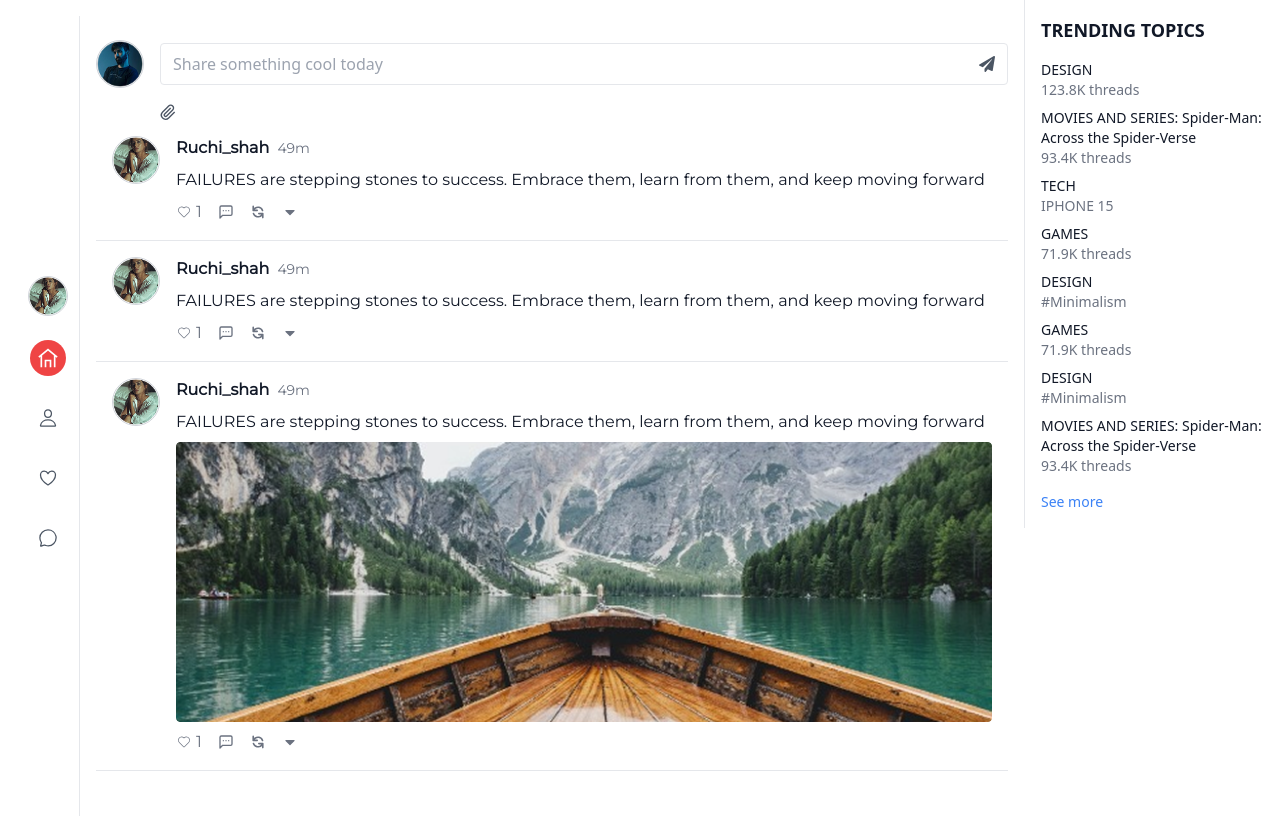
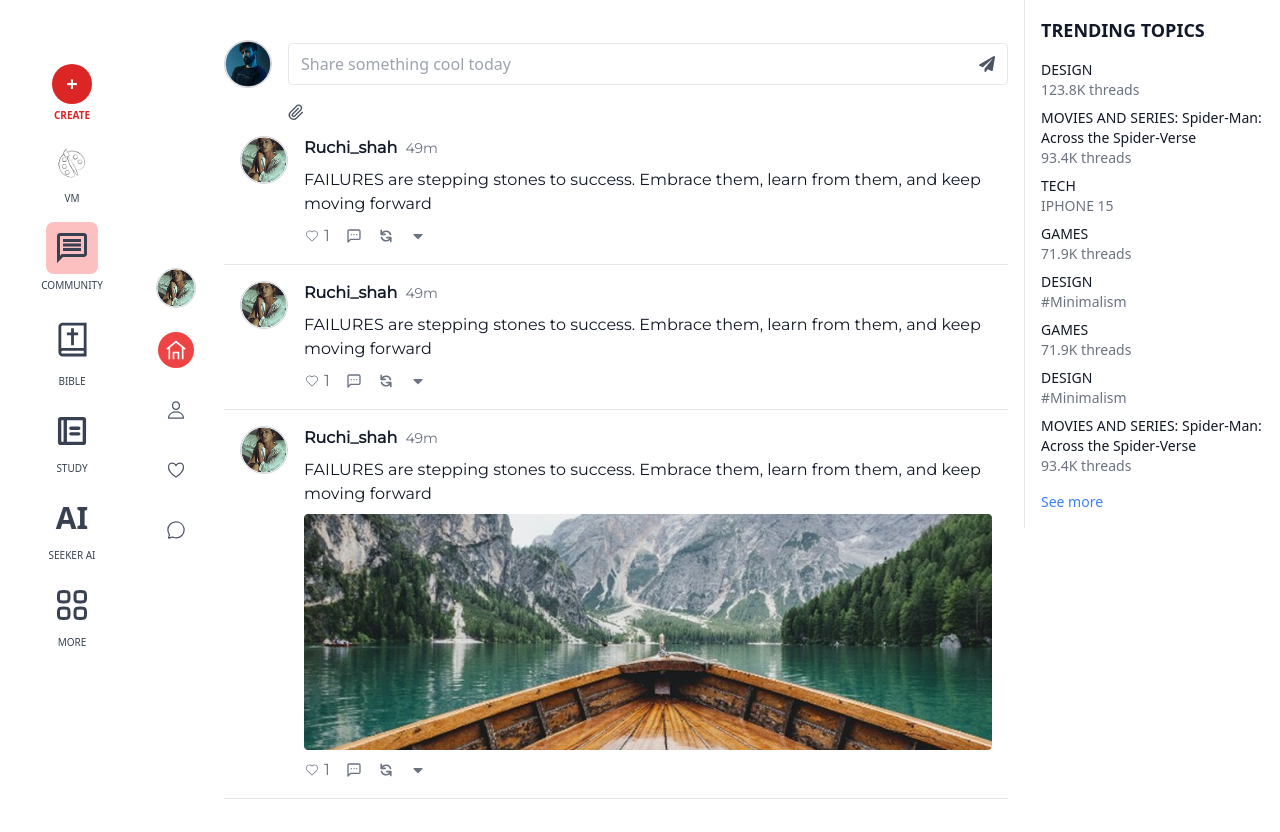
Before and after one commit to AwaisKhan10/SeekFully_website, a React (Vite) app: page /Comunity in a window 1280 px wide. Built offline with nearby package versions, Linux system fonts and the light colour scheme.

Commit message:
new changes

```diff
--- a/src/Component/Follow_requests.jsx
+++ b/src/Component/Follow_requests.jsx
@@ -22,6 +22,7 @@ import {
 } from "react-icons/md";
 import profile from "../assets/profile1.png";
 import Sidebar from "./SideBar";
+import Sidebar_small from "./Sidbar_small";
 
 const users = [
   {
@@ -72,11 +73,14 @@ const users = [
 
 function Follow_requests() {
   return (
-    <div className="flex w-full font-montserrat bg-white dark:bg-gray-900 transition-colors duration-300">
-      {/* Sidebar on the left with fixed width */}
+    <>
+      <div className="flex">
         <div className="w-64 bg-white dark:bg-gray-800">
           <Sidebar />
         </div>
+
+        <div className="flex w-full font-montserrat bg-white dark:bg-gray-900 transition-colors duration-300">
+          {/* Sidebar on the left with fixed width */}
 
           {/* Main content */}
           <main className="flex-1 p-4 text-gray-900 dark:text-gray-100 transition-colors duration-300">
@@ -140,6 +144,8 @@ function Follow_requests() {
             </div>
           </main>
         </div>
+      </div>
+    </>
   );
 }
 
--- /dev/null
+++ b/src/Component/Sidbar_small.jsx
@@ -0,0 +1,93 @@
+import React, { useState } from "react";
+import { GrHome } from "react-icons/gr";
+import {
+  IoPersonOutline,
+  IoHeartOutline,
+  IoChatbubbleOutline,
+} from "react-icons/io5";
+import profile from "../assets/profile.png";
+import { Link } from "react-router-dom";
+
+function Sidebar_small() {
+  // State to track the active icon
+  const [activeIcon, setActiveIcon] = useState("home"); // Default to "home" as active
+
+  // Function to handle icon clicks and update the active state
+  const handleIconClick = (iconName) => {
+    console.log(`Icon clicked: ${iconName}, setting activeIcon to ${iconName}`); // Debugging log
+    setActiveIcon(iconName);
+  };
+
+  return (
+    <div className="w-16 bg-white dark:bg-gray-800 flex flex-col items-center justify-center min-h-screen">
+      {/* Profile Image with Link */}
+      <Link to="/editprofile">
+        <img
+          src={profile}
+          alt="Profile"
+          className="w-10 h-10 rounded-full border border-gray-300 dark:border-gray-600 mb-6"
+        />
+      </Link>
+
+      <div className="flex flex-col gap-6">
+        {/* Home Icon */}
+        <div
+          className={`p-2 rounded-full cursor-pointer ${
+            activeIcon === "home"
+              ? "bg-red-500 text-white"
+              : "text-gray-600 dark:text-gray-400 hover:bg-gray-200 dark:hover:bg-gray-700"
+          }`}
+          onClick={() => handleIconClick("home")}
+        >
+          <Link to="/comunity" onClick={() => setIsOpen(false)}>
+            <GrHome size={20} />
+          </Link>
+        </div>
+
+        {/* Person Icon */}
+        <div
+          className={`p-2 rounded-full cursor-pointer ${
+            activeIcon === "person"
+              ? "bg-red-500 text-white"
+              : "text-gray-600 dark:text-gray-400 hover:bg-gray-200 dark:hover:bg-gray-700"
+          }`}
+          onClick={() => handleIconClick("person")}
+        >
+          <Link to="/follow_requests" onClick={() => setIsOpen(false)}>
+            <IoPersonOutline size={20} />
+          </Link>
+        </div>
+
+        {/* Heart Icon */}
+        <div
+          className={`p-2 rounded-full cursor-pointer ${
+            activeIcon === "heart"
+              ? "bg-red-500 text-white"
+              : "text-gray-600 dark:text-gray-400 hover:bg-gray-200 dark:hover:bg-gray-700"
+          }`}
+          onClick={() => handleIconClick("heart")}
+        >
+          <Link to="/likes" onClick={() => setIsOpen(false)}>
+            <IoHeartOutline size={20} />
+          </Link>
+        </div>
+
+        {/* Chat Icon */}
+        <div
+          className={`p-2 rounded-full cursor-pointer ${
+            activeIcon === "chat"
+              ? "bg-red-500 text-white"
+              : "text-gray-600 dark:text-gray-400 hover:bg-gray-200 dark:hover:bg-gray-700"
+          }`}
+          onClick={() => handleIconClick("chat")}
+        >
+          <Link to="/chat">
+            <IoChatbubbleOutline size={20} />
+          </Link>
+        </div>
+      </div>
+    </div>
+  );
+}
+
+export default Sidebar_small;
--- a/src/Component/SideBar.jsx
+++ b/src/Component/SideBar.jsx
@@ -38,7 +38,7 @@ const Sidebar = () => {
           ${isOpen ? "translate-x-0" : "-translate-x-full"} md:translate-x-0
           transition-transform duration-300 ease-in-out
           w-20 sm:w-24 md:w-28 lg:w-36
-          h-screen fixed top-0 left-0 z-40
+          h-screen
           flex flex-col items-center py-16 overflow-y-auto scrollbar-hide
 
         `}
--- a/src/pages/Ai.jsx
+++ b/src/pages/Ai.jsx
@@ -8,8 +8,11 @@ function Ai() {
 
   return (
     <>
+      <div className="flex justify-between">
+        <div>
           <Sidebar />
-      <div className="flex items-center justify-center min-h-screen bg-white dark:bg-gray-900 shadow-md p-6 transition-colors duration-300">
+        </div>
+        <div className="flex items-center justify-center min-h-screen bg-white dark:bg-gray-900 shadow-md p-6 transition-colors duration-300 w-screen">
           <div className="text-center space-y-6 font-montserrat">
             {/* SeekerAI Logo */}
             <div className="flex justify-center">
@@ -38,6 +41,7 @@ function Ai() {
             </div>
           </div>
         </div>
+      </div>
     </>
   );
 }
--- a/src/pages/Comunity.jsx
+++ b/src/pages/Comunity.jsx
@@ -3,17 +3,13 @@ import { CiHeart } from "react-icons/ci";
 import { LuMessageSquareMore } from "react-icons/lu";
 import { HiRefresh } from "react-icons/hi";
 import { FaCaretDown, FaPaperPlane, FaSearch } from "react-icons/fa";
-import { GrAttachment, GrHome } from "react-icons/gr";
-import { AiFillHeart } from "react-icons/ai";
-import {
-  IoPersonOutline,
-  IoHeartOutline,
-  IoChatbubbleOutline,
-} from "react-icons/io5";
+import { GrAttachment } from "react-icons/gr";
 import profile1 from "../assets/profile1.png";
 import profile from "../assets/profile.png";
 import commentimage from "../assets/community.png";
 import { Link } from "react-router-dom";
+import Sidebar from "../Component/SideBar";
+import Sidebar_small from "../Component/Sidbar_small";
 
 // Post Component
 function Post({ username, content, image, time, initialLikes }) {
@@ -279,32 +275,9 @@ function Community() {
 
   return (
     <div className="flex w-full bg-white dark:bg-gray-900 text-gray-900 dark:text-gray-100 transition-colors duration-300 min-h-screen">
+      <Sidebar /> {/* Using the imported Sidebar component */}
+      <Sidebar_small />
       <main className="flex-1 p-4">
-        <div className="flex flex-col lg:flex-row gap-4">
-          {/* Sidebar integrated into main section */}
-          <div className="w-16 bg-white dark:bg-gray-800 border-r  dark:border-gray-700 flex flex-col items-center justify-center min-h-screen">
-            <img
-              src={profile}
-              alt="Profile"
-              className="w-10 h-10 rounded-full border border-gray-300 dark:border-gray-600 mb-6"
-            />
-            <div className="flex flex-col gap-6">
-              <div className="p-2 bg-red-500 rounded-full text-white">
-                <GrHome size={20} />
-              </div>
-              <div className="p-2 rounded-full text-gray-600 dark:text-gray-400 hover:bg-gray-200 dark:hover:bg-gray-700">
-                <IoPersonOutline size={20} />
-              </div>
-              <div className="p-2 rounded-full text-gray-600 dark:text-gray-400 hover:bg-gray-200 dark:hover:bg-gray-700">
-                <IoHeartOutline size={20} />
-              </div>
-              <div className="p-2 rounded-full text-gray-600 dark:text-gray-400 hover:bg-gray-200 dark:hover:bg-gray-700">
-                <IoChatbubbleOutline size={20} />
-              </div>
-            </div>
-          </div>
-
-          {/* Existing content (posts and comments) */}
         <div className="flex-1">
           <div className="flex flex-col mt-6">
             <div className="flex items-center w-full mb-4">
@@ -313,7 +286,7 @@ function Community() {
                 alt="Profile"
                 className="w-12 h-12 rounded-full mr-4 border border-gray-300 dark:border-gray-600"
               />
-                <div className="flex items-center w-full border rounded px-3 py-2 relative  bg-white dark:bg-gray-700 text-gray-900 dark:text-gray-100 transition-colors duration-300">
+              <div className="flex items-center w-full border rounded px-3 py-2 relative bg-white dark:bg-gray-700 text-gray-900 dark:text-gray-100 transition-colors duration-300">
                 <input
                   type="text"
                   placeholder="Share something cool today"
@@ -357,7 +330,6 @@ function Community() {
             />
           ))}
         </div>
-        </div>
       </main>
       <aside className="hidden lg:block">
         <Trending />
--- a/src/pages/Profile.jsx
+++ b/src/pages/Profile.jsx
@@ -25,9 +25,13 @@ function Profile() {
   }, [theme]);
 
   return (
-    <div className="bg-gradient-to-t from-white to-gray-200 dark:from-gray-900 dark:to-gray-700 min-h-screen p-6 shadow-lg">
+    <>
+      <div className="flex">
+        <div>
+          <Sidebar />
+        </div>
+        <div className="bg-gradient-to-t from-white to-gray-200 dark:from-gray-900 dark:to-gray-700 min-h-screen p-6 shadow-lg w-screen">
           {/* Sidebar */}
-      <Sidebar />
 
           {/* Main Content */}
           <main className="flex-1 p-6">
@@ -144,6 +148,8 @@ function Profile() {
             </div>
           </main>
         </div>
+      </div>
+    </>
   );
 }
 
```
Lines whose indentation alone changed are shown as unchanged.
